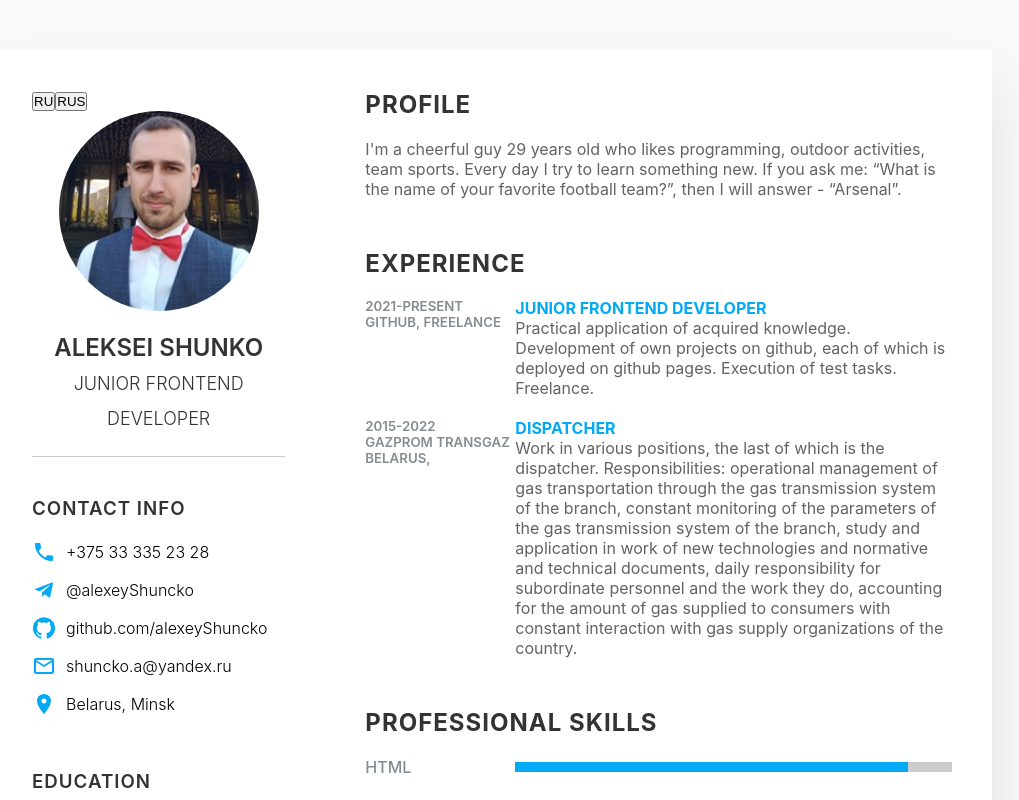
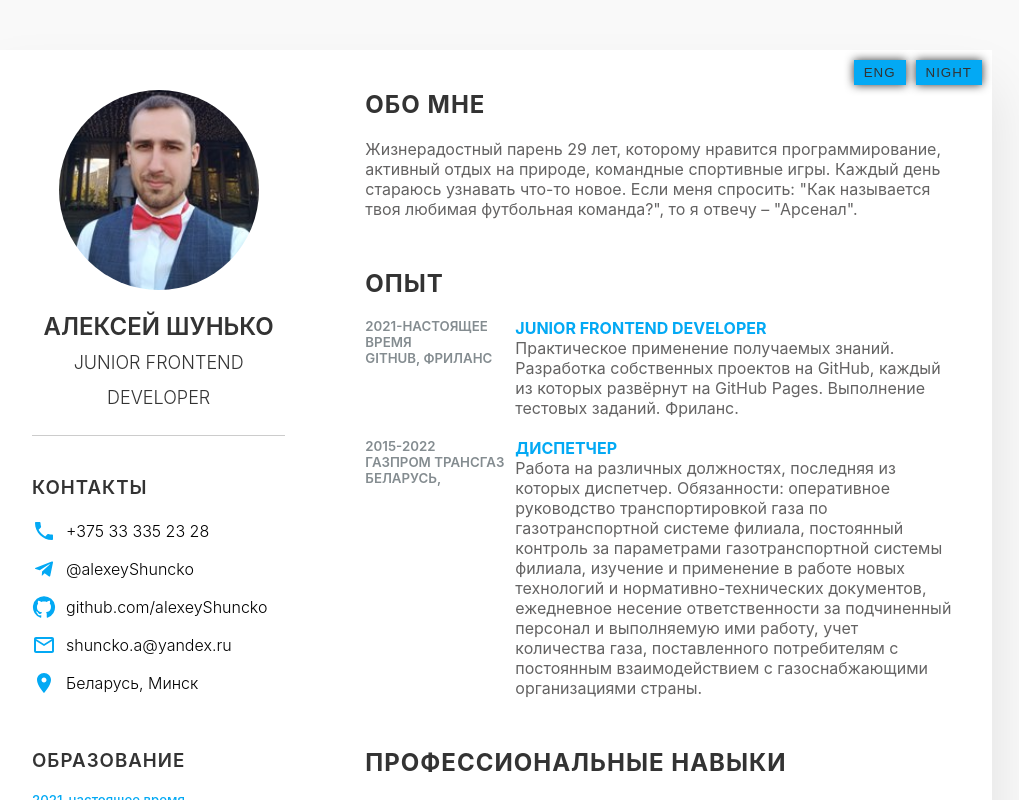
Before and after one commit to alexeyShuncko/resume, a React (Create React App) app: page / in a window 1280 px wide. Both pictures are taken after a click on the button "RUS". Shown: the top 800 px of the page, without its empty margins (148-1167 px from the left). Built offline with nearby package versions, Linux system fonts and the light colour scheme.

Commit message:
Русская версия

```diff
--- a/src/App.css
+++ b/src/App.css
@@ -273,27 +273,48 @@
    .about.interest ul {
      display: grid;
      grid-template-columns: repeat(2, 1fr);
-
    }
  }
 
  @media (max-width: 600px) {
-
    .about.interest ul {
      display: grid;
      grid-template-columns: repeat(1, 1fr);
    }
-
    .about .box {
      flex-direction: column;
    }
-
    .about .box .years_company {
      margin-bottom: 5px;
    }
-
    .skills .box {
      grid-template-columns: repeat(1, 1fr);
    }
 
  }
+
+ /* ========== Кнопки ========== */
+
+.blockBtn {
+  position: absolute;
+  right: 10px;
+  top: 10px;
+  display: flex;
+  justify-content: end;
+  z-index: 10;
+}
+
+ .blockBtn button{
+  border: none;
+  outline: none;
+  cursor: pointer;
+  padding: 5px 10px;
+  background: var(--secondColor);
+  color: var(--primaryColor);
+  box-shadow: 0 0 10px var(--primaryColor);
+  margin-left: 10px;
+  text-transform: uppercase;
+  letter-spacing: 1px;
+  font-weight: 500;
+
+ }
--- a/src/components/dataRus.js
+++ b/src/components/dataRus.js
@@ -12,52 +12,49 @@ import RestaurantIcon from '@mui/icons-material/Restaurant';
 
 
 
-
-
-
-
 export const dataRus = {
-    profileText: {name: 'Aleksei Shunko',job: 'Junior Frontend Developer'},
+    profileText: {name: 'Алексей Шунько',job: 'Junior Frontend Developer'},
     contactInfo: {
-      title: 'Contact Info',
+      title: 'Контакты',
       list: [
         {icon: <PhoneIcon />, text: '+375 33 335 23 28'},
         {icon: <TelegramIcon />, text: '@alexeyShuncko'},
         {icon: <GitHubIcon />, text: 'github.com/alexeyShuncko'},
         {icon: <MailOutlineIcon />, text: 'shuncko.a@yandex.ru'},
-        {icon: <LocationOnIcon />, text: 'Belarus, Minsk'},
+        {icon: <LocationOnIcon />, text: 'Беларусь, Минск'},
       ]},
-      education: {title: 'Education', list: [
-        {date: '2021-present',
-        speciality: 'Self-education, learning programming. Online course of 100 lessons on React, Redux.',
+      education: {title: 'Образование', list: [
+        {date: '2021-настоящее время',
+        speciality: 'Самообразование, изучение программирования. Онлайн Курс из 100 уроков по React, Redux',
         university: 'Youtube, lern.javascript, developer.mozilla etc.'},
         {date: '2010-2015',
-        speciality: 'Design, Construction and Exploitation of Gas and Oil Pipelines and Storages',
-        university: 'Polotsk State University'},
+        speciality: 'Проектирование, сооружение и эксплуатация газо-нефтепроводов и газо-нефтехранилищ',
+        university: 'Полоцкий Государственный Университет'},
     ]},
-    languages: {title: 'Languages', list: [
-      {name: 'Russian', percent: '95%'},
-      {name: 'English', percent: '35%'},
-      {name: 'Bellarusian', percent: '95%'},
+    languages: {title: 'Языки', list: [
+      {name: 'Русский', percent: '95%'},
+      {name: 'Английский', percent: '35%'},
+      {name: 'Беларусский', percent: '95%'},
     ]},
-    about: {title: 'Profile',
-    p1: `I'm a cheerful guy 29 years old who likes programming, outdoor activities, team sports.
-    Every day I try to learn something new. If you ask me: “What is the name of your favorite football team?”,
-     then I will answer - “Arsenal”.`},
-    experience: {title: 'Experience', list: [
-      {date: '2021-present', name: 'GitHub, freelance', job: 'Junior Frontend Developer',
-      description: `Practical application of acquired knowledge. Development of own projects on github,
-       each of which is deployed on github pages. Execution of test tasks. Freelance.`},
-      {date: '2015-2022', name: 'Gazprom transgaz Belarus,', job: 'Dispatcher',
-      description: `Work in various positions, the last of which is the dispatcher. Responsibilities:
-      operational management of gas transportation through the gas transmission system of the branch,
-      constant monitoring of the parameters of the gas transmission system of the branch,
-      study and application in work of new technologies and normative and technical documents,
-      daily responsibility for subordinate personnel and the work they do,
-      accounting for the amount of gas supplied to consumers with
-      constant interaction with gas supply organizations of the country.`},
+    about: {title: 'Обо мне',
+    p1: `Жизнерадостный парень 29 лет, которому нравится программирование, активный отдых на природе,
+    командные спортивные игры. Каждый день стараюсь узнавать что-то новое.
+    Если меня спросить: "Как называется твоя любимая футбольная команда?", то я отвечу – "Арсенал".`},
+    experience: {title: 'Опыт', list: [
+      {date: '2021-настоящее время', name: 'GitHub, фриланс', job: 'Junior Frontend Developer',
+      description: `Практическое применение получаемых знаний.
+      Разработка собственных проектов на GitHub, каждый из которых развёрнут на GitHub Pages.
+      Выполнение тестовых заданий. Фриланс.`},
+      {date: '2015-2022', name: 'Газпром трансгаз Беларусь,', job: 'Диспетчер',
+      description: `Работа на различных должностях, последняя из которых диспетчер. Обязанности:
+      оперативное руководство транспортировкой газа по газотранспортной системе филиала,
+      постоянный контроль за параметрами газотранспортной системы филиала,
+      изучение и применение в работе новых технологий и нормативно-технических документов,
+      ежедневное несение ответственности за подчиненный персонал и выполняемую ими работу,
+      учет количества газа, поставленного потребителям с постоянным взаимодействием с газоснабжающими
+      организациями страны.`},
     ]},
-    skills: {title: 'Professional Skills', list: [
+    skills: {title: 'Профессиональные навыки', list: [
       {name: 'HTML', percent: '90%'},
       {name: 'CSS, SASS', percent: '85%'},
       {name: 'Javascript', percent: '90%'},
@@ -68,10 +65,10 @@ export const dataRus = {
       {name: 'Webpack', percent: '70%'},
       {name: 'AntDesign, MUI', percent: '85%'},
     ]},
-    interest: {title: 'Interest', list: [
-      {icon: <SportsEsportsIcon fontSize='large'/>, name: 'Gaming'},
-      {icon: <SportsSoccerIcon fontSize='large'/>, name: 'Football'},
-      {icon: <RestaurantIcon fontSize='large'/>, name: 'Cooking'},
-      {icon: <CodeIcon fontSize='large'/>, name: 'Programming'},
+    interest: {title: 'Интересы', list: [
+      {icon: <SportsEsportsIcon fontSize='large'/>, name: 'Игры'},
+      {icon: <SportsSoccerIcon fontSize='large'/>, name: 'Футбол'},
+      {icon: <RestaurantIcon fontSize='large'/>, name: 'Готовка'},
+      {icon: <CodeIcon fontSize='large'/>, name: 'Фронтенд'},
     ]}
   }
--- a/src/components/resume.js
+++ b/src/components/resume.js
@@ -1,38 +1,37 @@
 import { useState } from "react";
-import { dataEng} from "./dataEng";
-import { dataRus} from "./dataRus";
+import { dataEng } from "./dataEng";
+import { dataRus } from "./dataRus";
 import photo from '../images/photo1.jpg'
 
 
 
 
 
-const Resume =(props)=> {
+const Resume = (props) => {
 
   const [language, setLanguage] = useState(false)
 
   const data = !language ? dataEng : dataRus
 
 
-    const handlerLanguage =()=> {
+  const handlerLanguage = () => {
     setLanguage(!language)
   }
 
   return (
     <div className='container'>
 
-    <div className='leftSection'>
-
       <div className='blockBtn'>
         {
           !language
-               ? <button onClick={handlerLanguage}>RU</button>
+            ? <button onClick={handlerLanguage}>RUS</button>
             : <button onClick={handlerLanguage}>ENG</button>
         }
 
-        <button>RUS</button>
+        <button>Night</button>
       </div>
 
+      <div className='leftSection'>
 
         <div className='profileText'>
           <div className='imgBx'>
@@ -86,6 +85,8 @@ const Resume =(props)=> {
       </div>
 
       <div className='rightSection'>
+
+
         <div className='about'>
           <h2 className='title2'>{data.about.title}</h2>
           <p>{data.about.p1}</p>
```
Lines whose indentation alone changed are shown as unchanged.
